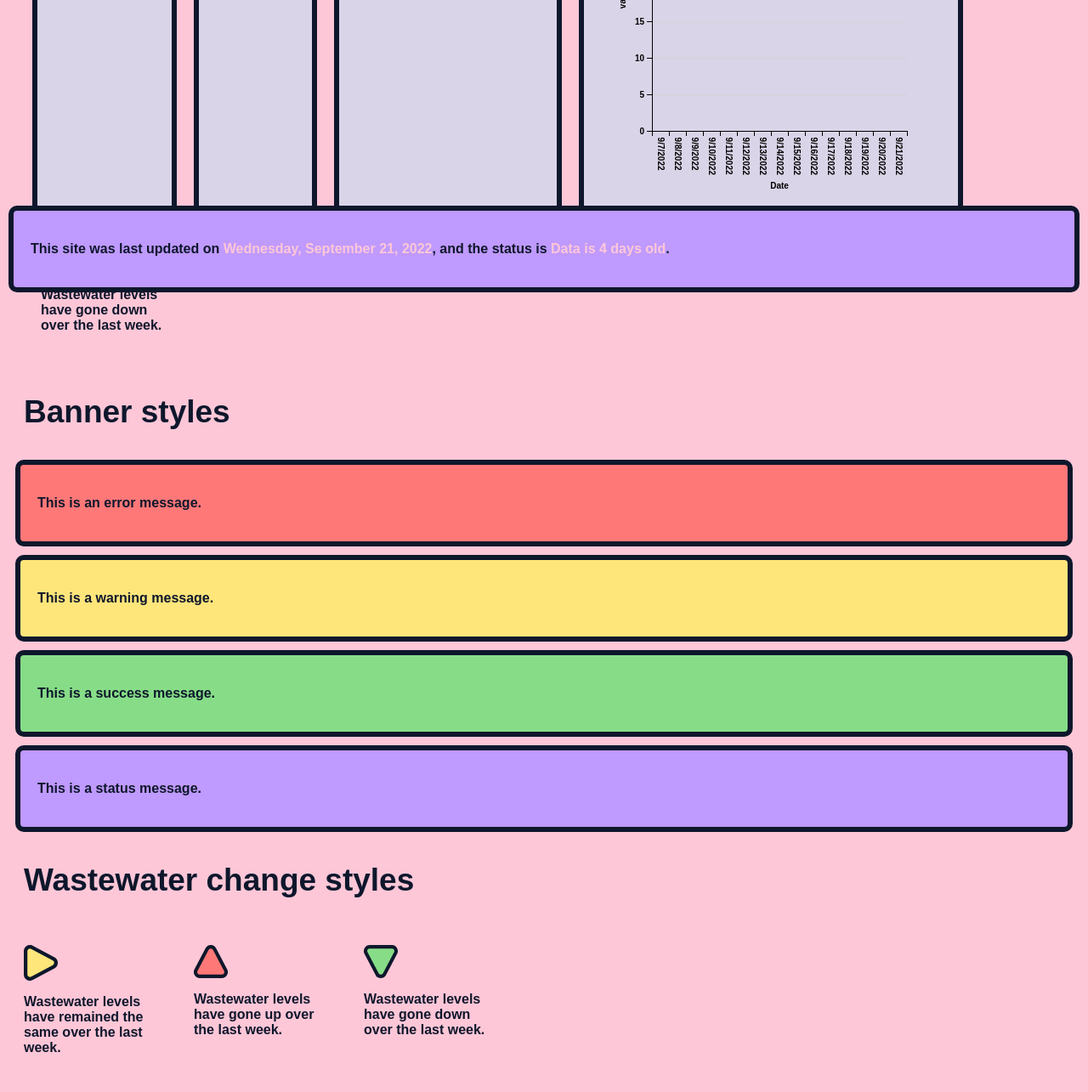
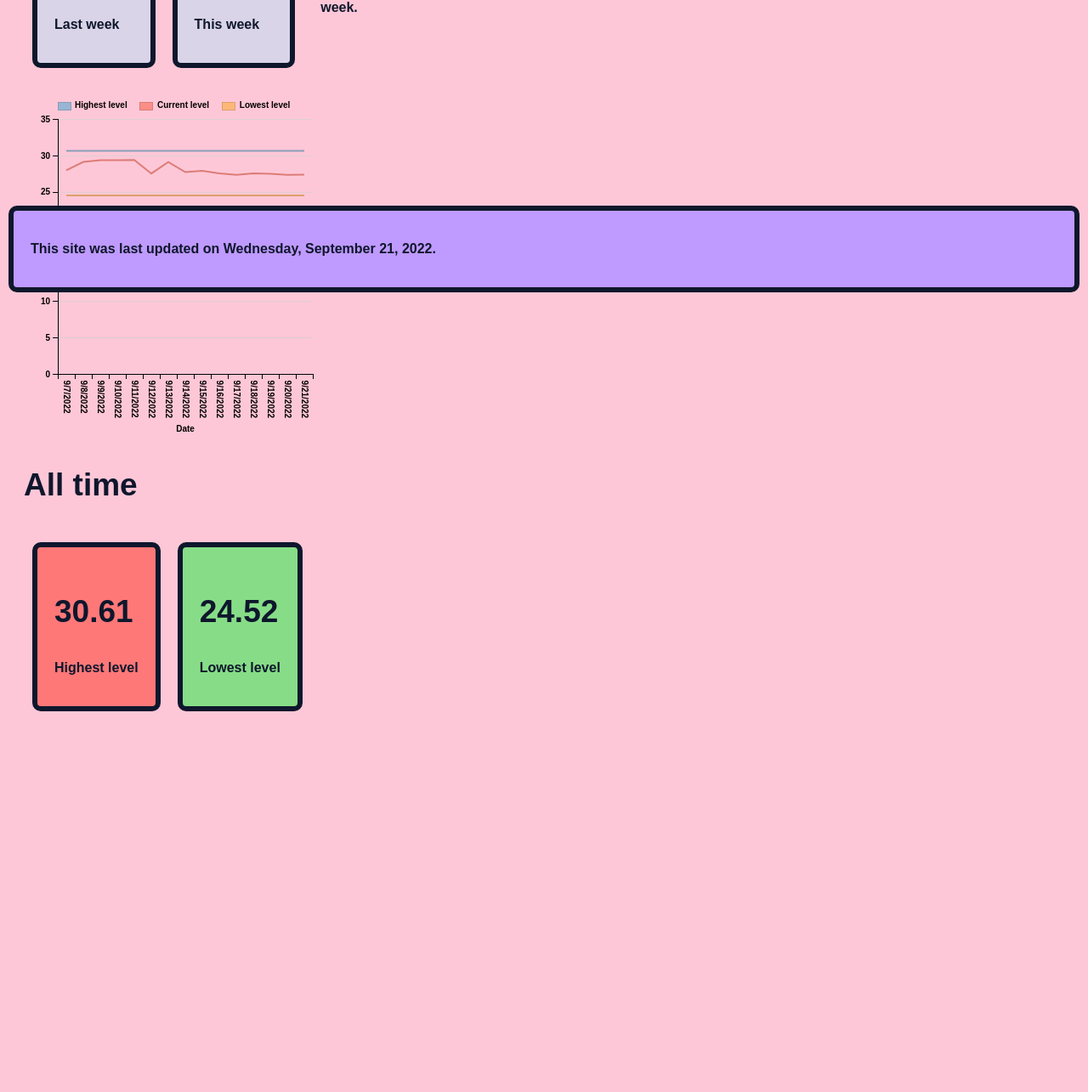
Before and after one commit to MaplePost/wwdata, a plain HTML site: page docs/index.html in a window 1280 px wide. Shown: the part 446-1731 px from the top of the page at 85% size. After the commit the page ends 1415 px from the top, so only its background shows below. Drawn offline with Linux system fonts and the light colour scheme.

Commit message:
update layout and style changes

```diff
--- a/docs/css/base.css
+++ b/docs/css/base.css
@@ -25,12 +25,6 @@ body {
   left: 0;
   right: 0;
 }
-
-.word-data{
-  color: #fec7d7;
-
-}
-
 
 /* Widget */
 .widget {
@@ -66,3 +60,7 @@ body {
 .wastewater-status{
   width: 10rem;
 }
+
+#FooterSpace {
+  visibility: hidden;
+}
--- a/docs/index.html
+++ b/docs/index.html
@@ -20,11 +20,11 @@
     <![endif]-->
 
     <!-- Fav and touch icons -->
-  <link rel="apple-touch-icon" sizes="180x180" href="/docs/img/apple-touch-icon.png">
-  <link rel="icon" type="image/png" sizes="32x32" href="/docs/img/favicon-32x32.png">
-  <link rel="icon" type="image/png" sizes="16x16" href="/docs/img/favicon-16x16.png">
+  <link rel="apple-touch-icon" sizes="180x180" href="../docs/img/apple-touch-icon.png">
+  <link rel="icon" type="image/png" sizes="32x32" href="../docs/img/favicon-32x32.png">
+  <link rel="icon" type="image/png" sizes="16x16" href="../docs/img/favicon-16x16.png">
   <link rel="manifest" href="/site.webmanifest">
-  <link rel="mask-icon" href="/docs/img/safari-pinned-tab.svg" color="#7a2ffc">
+  <link rel="mask-icon" href="../docs/img/safari-pinned-tab.svg" color="#7a2ffc">
   <meta name="msapplication-TileColor" content="#fec7d7">
   <meta name="theme-color" content="#ffffff">
   </head>
@@ -32,92 +32,69 @@
 
 
   <div class="widget warning">
-    <p>This site is under construction, and the data is not valid (yet &#128520;).</p>
+    <p>&#128296; This site is under construction, and the <span id="localStatus">*PROCESSING*</span>.</p>
   </div>
 
 	<div class="container">
 		<h1>Wastewater Levels</h1>
 	</div>
 
-  <div class="flex container">
+  <section class="container">
+    <h2> Weekly average </h2>
+  <div class="flex">
     <div class="widget">
       <!-- these values are set by the javascript process if you see ###### then you need to be serving this from a real web server -->
       <h2 id="lastValue">*PROCESSING*</h2> <!--DATA GOES HERE -->
-      <p>Last 7 Day Avg.</p>
+      <p>Last week</p>
     </div>
     <div class="widget">
       <h2 id="currentValue">*PROCESSING*</h2> <!--DATA GOES HERE -->
-      <p>7 Day Avg.</p>
-    </div>
-    <div class="widget">
-      <h2 id="maxmin">*PROCESSING*</h2> <!--DATA GOES HERE -->
-      <p>All Time Max / Min</p>
-    </div>
-
-    <div class="widget" id="fourteenDayChart">
-
+      <p>This week</p>
     </div>
 
     <div id="WwSame" class="container wastewater-status">
       <img src="img/wastewater-same.svg" alt="Wastewater Same" height="65" width="40">
-      <p>Wastewater levels have remained the same over the last week.</p>
+      <p>Average wastewater levels have remained the same over the last week.</p>
     </div>
     <div id="WwUp" class="container wastewater-status">
     <img src="img/wastewater-up.svg" alt="Wastewater Up" height="65" width="40">
-    <p>Wastewater levels have gone up over the last week.</p>
+    <p>Average wastewater levels have gone up over the last week.</p>
   </div>
   <div id="WwDown" class="container wastewater-status">
     <img src="img/wastewater-down.svg" alt="Wastewater Down" height="65" width="40">
-    <p>Wastewater levels have gone down over the last week.</p>
+    <p>Average wastewater levels have gone down over the last week.</p>
   </div>
   </div>
+</section>
 
-  <!--Banners -->
-  <div class="container">
-    <h2>Banner styles</h2>
+    <div id="fourteenDayChart">
     </div>
+
+<section class="container">
+  <h2>All time</h2>
+  <div class="flex">
     <div class="widget error">
-    <p>This is an error message.</p>
-  </div>
-  <div class="widget warning">
-    <p>This is a warning message.</p>
+      <h2 id="max">*PROCESSING*</h2> <!--DATA GOES HERE -->
+      <p>Highest level</p>
     </div>
        <div class="widget success">
-    <p>This is a success message.</p>
+      <h2 id="min">*PROCESSING*</h2> <!--DATA GOES HERE -->
+      <p>Lowest level</p>
     </div>
-    <div class="widget status">
-    <p>This is a status message.</p>
-  </div>
-
-  <div class="container">
-    <h2>Wastewater change styles</h2>
-  </div>
-  <section class="flex">
-  <div class="container wastewater-status">
-    <img src="img/wastewater-same.svg" alt="Wastewater Same" height="65" width="40">
-    <p>Wastewater levels have remained the same over the last week.</p>
-  </div>
-  <div class="container wastewater-status">
-    <img src="img/wastewater-up.svg" alt="Wastewater Up" height="65" width="40">
-    <p>Wastewater levels have gone up over the last week.</p>
-  </div>
-  <div class="container wastewater-status">
-    <img src="img/wastewater-down.svg" alt="Wastewater Down" height="65" width="40">
-    <p>Wastewater levels have gone down over the last week.</p>
   </div>
   </section>
 
 <!-- Site Status -->
   <footer class="flex widget status floating">
     <p>
-      This site was last updated on <span id="lastUpdated" class="word-data">*PROCESSING*</span>, and the status is <span id="localStatus" class="word-data">#########</span>.
+      This site was last updated on <span id="lastUpdated" class="word-data">*PROCESSING*</span>.
     </p>
     </footer>
 
     <!--I'm just using this until I figure out what I'm doing for show/hide on the floating footer don't judge meeee -->
-    <div class="flex widget status">
+    <div id="FooterSpace" class="flex widget status">
     <p>
-      This site was last updated on <span id="lastUpdated" class="word-data">*PROCESSING*</span>, and the status is <span id="localStatus" class="word-data">#########</span>.
+      This site was last updated on <span id="lastUpdated">*PROCESSING*</span>, and the status is <span id="localStatus">*PROCESSING*</span>.
     </p>
     </footer>
 
--- a/docs/js/wwdata.js
+++ b/docs/js/wwdata.js
@@ -6,7 +6,8 @@
 const LAST_WEEK_AVERAGE_WIDGET = "#lastValue";
 const THIS_WEEK_AVERAGE_WIDGET = "#currentValue";
 const FOURTEEN_DAY_CHART_WIDGET = "#fourteenDayChart";
-const MAX_MIN_WIDGET = "#maxmin";
+const MAX_WIDGET = "#max";
+const MIN_WIDGET = "#min";
 const LAST_UPDATED_DATE_WIDGET = "#lastUpdated";
 const LOCAL_STATUS_WIDGET = "#localStatus";
 const VALUE_UP_WIDGET = "#WwUp";
@@ -76,10 +77,10 @@ function chartme(data) {
             var showDate = new Date(v.sampleDate);
             var display = showDate.toLocaleDateString(undefined, chartDateOptions);
 
-            chartdata = [...chartdata, { "Date": display, "Channel": "data", "value": v.nPPMoV_Ct_mean }];
+            chartdata = [...chartdata, { "Date": display, "Channel": "Current level", "value": v.nPPMoV_Ct_mean }];
             // we create 2 other series to show max and min bounding lines
-            chartdata = [...chartdata, { "Date": display, "Channel": "max", "value": allTimeMax }];
-            chartdata = [...chartdata, { "Date": display, "Channel": "min", "value": allTimeMin }];
+            chartdata = [...chartdata, { "Date": display, "Channel": "Highest level", "value": allTimeMax }];
+            chartdata = [...chartdata, { "Date": display, "Channel": "Lowest level", "value": allTimeMin }];
             valueMatrix = [...valueMatrix, v.nPPMoV_Ct_mean];
         }
         // the last 7 day window
@@ -98,7 +99,8 @@ function chartme(data) {
 
 
     // the max min display widget
-    $(MAX_MIN_WIDGET).html(Math.round(allTimeMax * 100) / 100 + " / " + Math.round(allTimeMin * 100) / 100);
+    $(MAX_WIDGET).html(Math.round(allTimeMax * 100) / 100);
+    $(MIN_WIDGET).html(Math.round(allTimeMin * 100) / 100);
 
     // this week average
     for (i = 0; i < sevenDayWindow.length; i++) {
@@ -132,7 +134,7 @@ function chartme(data) {
 
     // if the time is > 1 day then set statis to show that the data is outdated based on useres conputer's date
     if ((t0 - data.lastUpdated) > daysToMs(1)) {
-        status = "Data is " + Math.round(days) + " days old";
+        status = "data is " + Math.round(days) + " days old";
     }
     $(LOCAL_STATUS_WIDGET).html(status);
     $(THIS_WEEK_AVERAGE_WIDGET).html(Math.round(currentWeekAverage * 100) / 100);
```
Lines whose indentation alone changed are shown as unchanged.
